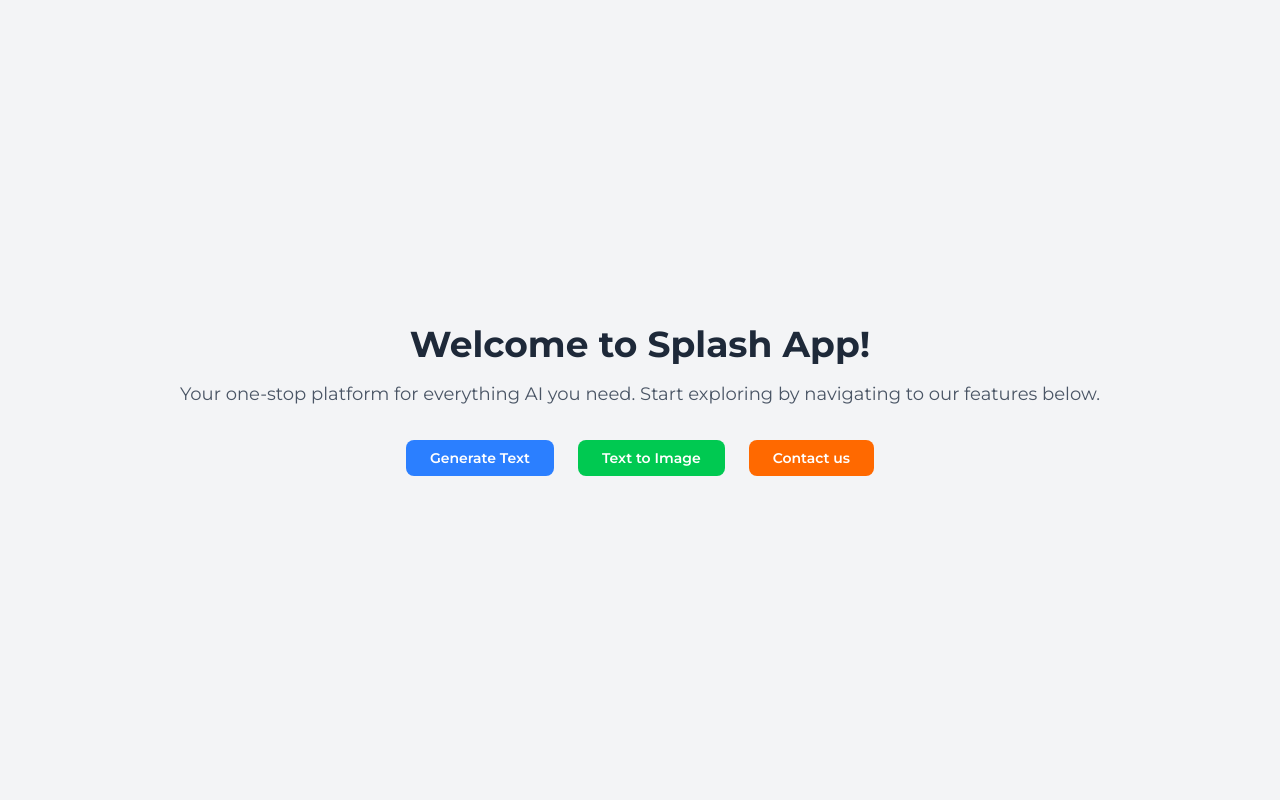
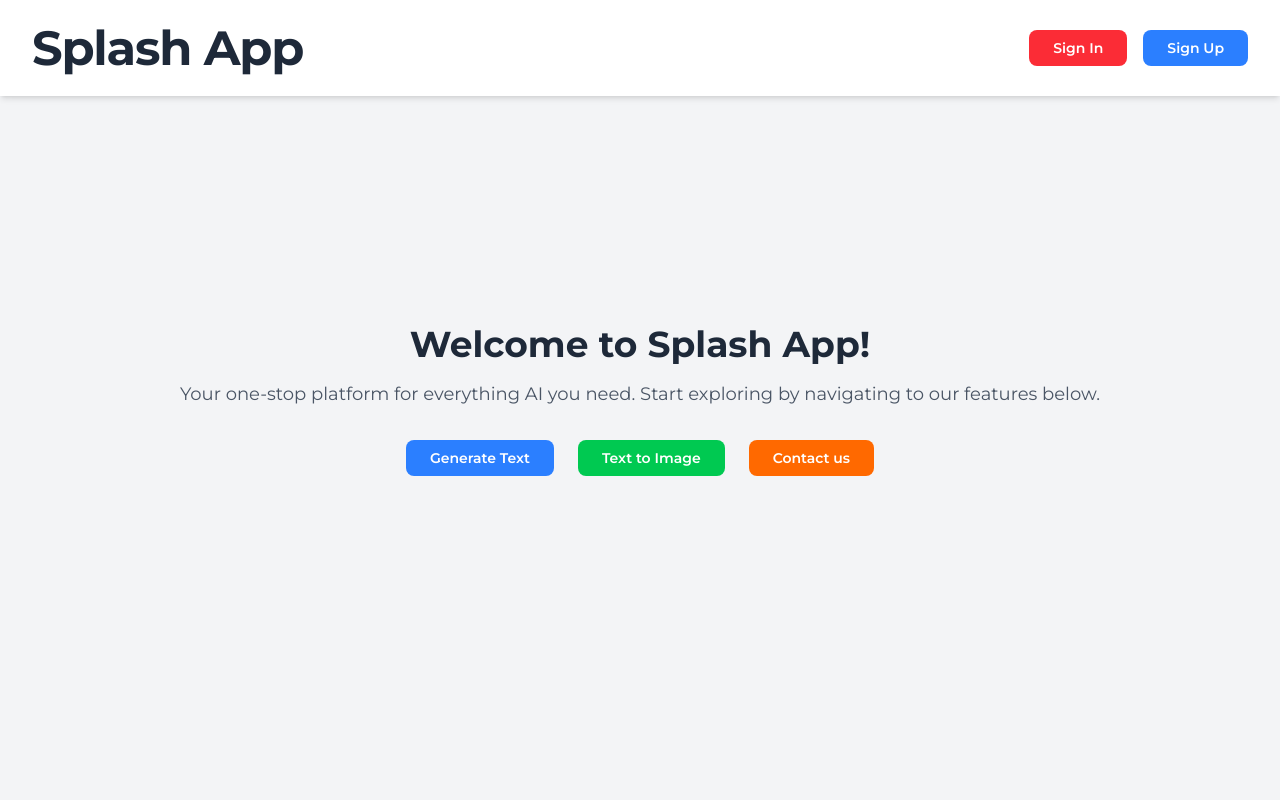
Before and after one commit to Kaydev-cmd/alx-project-0x04-setup, a Next.js app in the folder alx-project-0x03/: page / in a window 1280 px wide. Shown: the top 800 px of the page. Built offline with nearby package versions, Linux system fonts and the light colour scheme.

Commit message:
feat: wrap content with Layout component

```diff
--- a/alx-project-0x03/pages/index.tsx
+++ b/alx-project-0x03/pages/index.tsx
@@ -1,6 +1,7 @@
 import React from "react";
 import Button from "@/components/common/Button";
 import { useRouter } from "next/router";
+import Layout from "@/components/layouts/Layout";
 
 interface PageRouteProps {
   pageRoute: string;
@@ -15,6 +16,7 @@
   };
 
   return (
+    <Layout>
       <div className="min-h-screen bg-gray-100 flex flex-col justify-center items-center text-center">
         {/* Welcome Message */}
         <h1 className="text-4xl font-bold text-gray-800 mb-4">
@@ -56,5 +58,6 @@
           />
         </div>
       </div>
+    </Layout>
   );
 }
```
Lines whose indentation alone changed are shown as unchanged.
